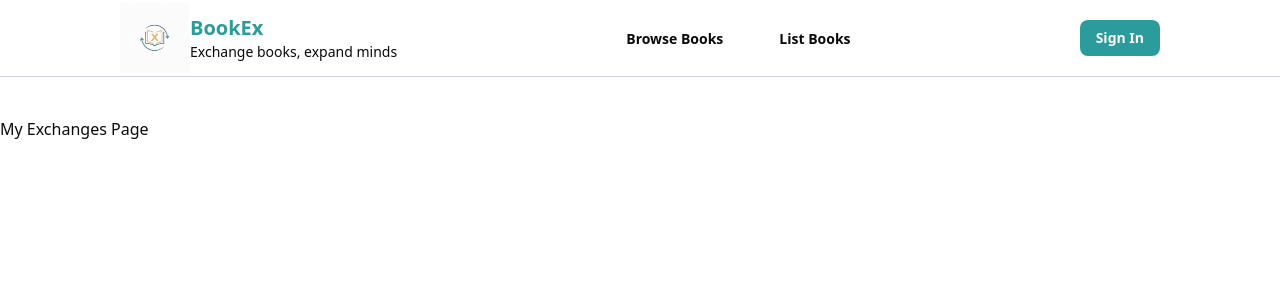
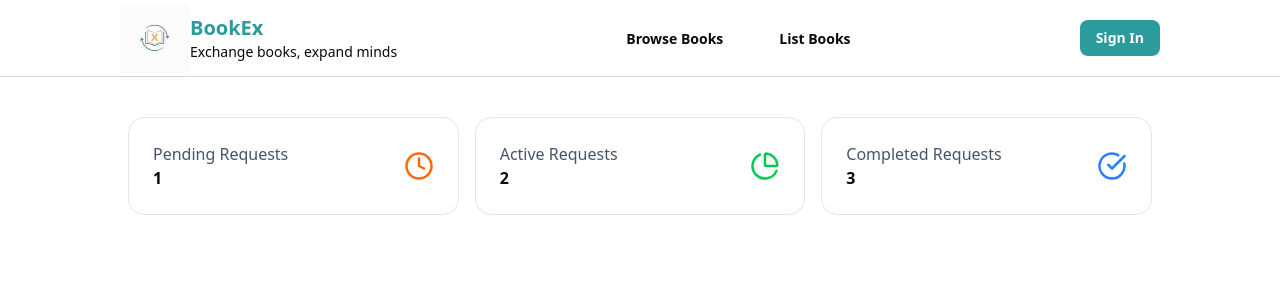
Before and after one commit to Uni-T17/platform-dev, a Next.js app in the folder frontend/: page /exchanges in a window 1280 px wide. Shown: the top 300 px of the page. Built offline with nearby package versions, Linux system fonts and the light colour scheme.

Commit message:
Add exchange cards and update auth dialog structure

```diff
--- a/frontend/src/app/exchanges/page.tsx
+++ b/frontend/src/app/exchanges/page.tsx
@@ -1,7 +1,20 @@
+import ActiveCard from "@/components/custom/active-card";
+import CompletedCard from "@/components/custom/complete-card";
+import { PendingCard } from "@/components/custom/pending-card";
+
 export default function MyExchangesPage() {
-    return(
-        <>
-            <h1>My Exchanges Page </h1>
-        </>
-    )
+  return (
+    <>
+      <div className="mx-auto max-w-5xl">
+        <div className="grid gap-4 grid-cols-1 sm:grid-cols-3">
+          {/*
+            Replace the following dummy values with actual data as needed.
+          */}
+          <PendingCard count={1} />
+          <ActiveCard count={2} />
+          <CompletedCard count={3} />
+        </div>
+      </div>
+    </>
+  );
 }
--- /dev/null
+++ b/frontend/src/components/custom/active-card.tsx
@@ -0,0 +1,16 @@
+import { PieChart } from "lucide-react";
+import React from "react";
+
+function ActiveCard({ count }: { count: number }) {
+  return (
+    <div className="rounded-2xl w-auto border p-6 ">
+      <div className="text-slate-600 font-medium">Active Requests</div>
+      <div className="mt-0 text-md font-bold flex items-center justify-between">
+        {count}
+        <PieChart className="text-green-500 mt-[-24px]" size={30} />
+      </div>
+    </div>
+  );
+}
+
+export default ActiveCard;
--- /dev/null
+++ b/frontend/src/components/custom/complete-card.tsx
@@ -0,0 +1,16 @@
+import { CheckCircle } from "lucide-react";
+import React from "react";
+
+function CompletedCard({ count }: { count: number }) {
+  return (
+    <div className="rounded-2xl w-auto border p-6 ">
+      <div className="text-slate-600 font-medium">Completed Requests</div>
+      <div className="mt-0 text-md font-bold flex items-center justify-between">
+        {count}
+        <CheckCircle className="text-blue-500 mt-[-24px]" size={30} />
+      </div>
+    </div>
+  );
+}
+
+export default CompletedCard;
--- /dev/null
+++ b/frontend/src/components/custom/pending-card.tsx
@@ -0,0 +1,14 @@
+import { CheckCircle, Clock } from "lucide-react";
+import React from "react";
+
+export function PendingCard({ count }: { count: number }) {
+  return (
+    <div className="rounded-2xl w-auto border p-6 ">
+      <div className="text-slate-600 font-medium">Pending Requests</div>
+      <div className="mt-0 text-md font-bold flex items-center justify-between">
+        {count}
+        <Clock className="text-orange-500 mt-[-24px]" size={30} />
+      </div>
+    </div>
+  );
+}
--- a/frontend/src/components/icons/icons.tsx
+++ b/frontend/src/components/icons/icons.tsx
@@ -1,6 +1,9 @@
 import React from "react";
 import { SketchLogoIcon, PlusIcon, PersonIcon } from "@radix-ui/react-icons";
 import { MinusIcon } from "lucide-react";
+import { PieChart } from "lucide-react";
+import { CheckCircle } from "lucide-react";
+import { Clock } from "lucide-react";
 
 function Icons() {
   return (
@@ -9,6 +12,9 @@ function Icons() {
       <PlusIcon />
       <PersonIcon />
       <MinusIcon />
+      <PieChart />
+      <CheckCircle />
+      <Clock />
     </div>
   );
 }
```
Also changed, not shown: frontend/src/components/custom/auth-dialog.tsx (+169 -99 lines).
